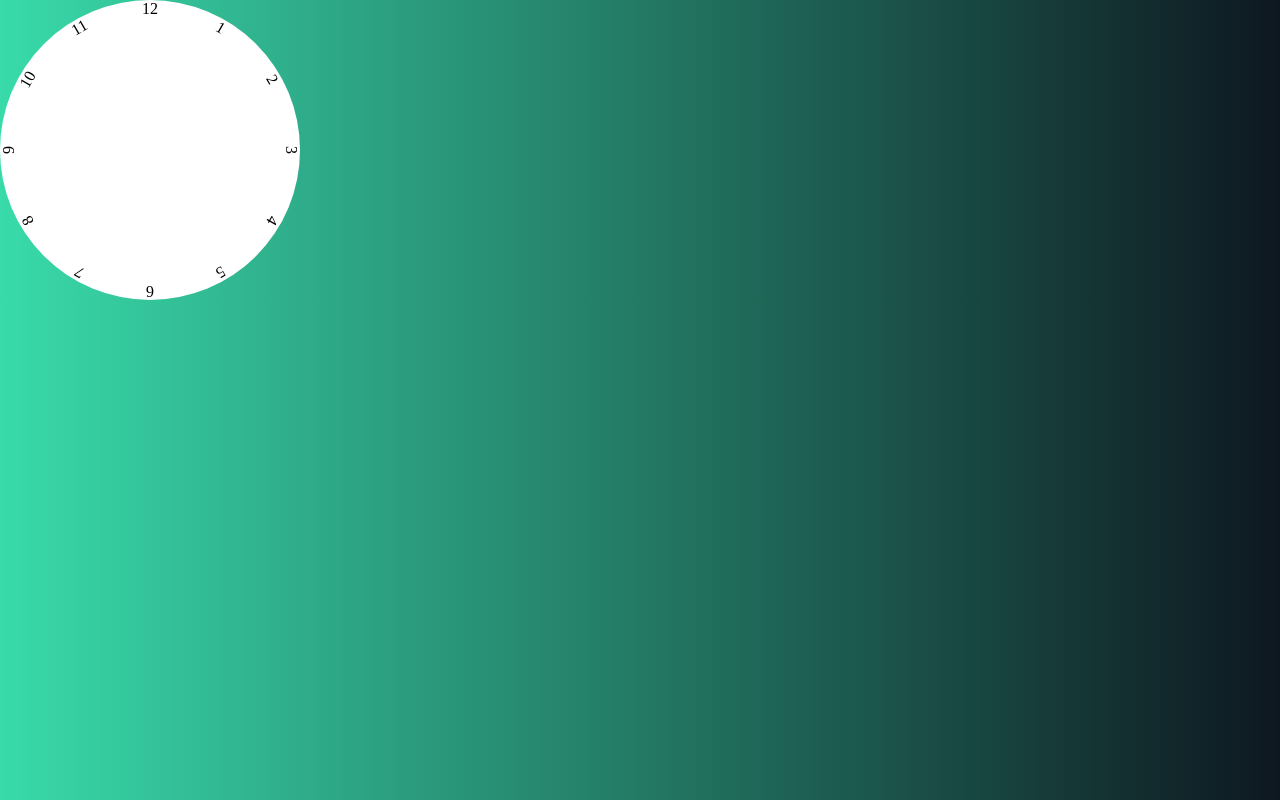
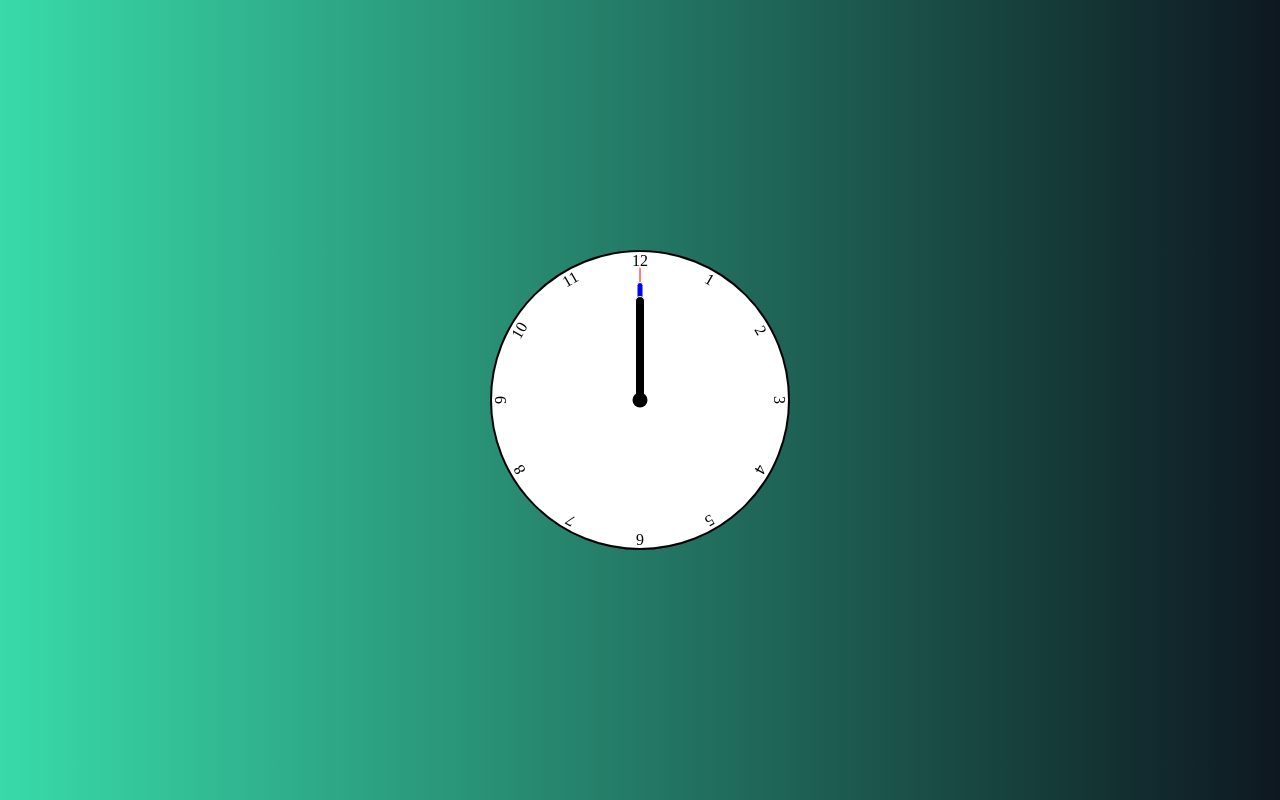
Before and after one commit to Marina8989/SimpleClockJS, a plain HTML site: page index.html in a window 1280 px wide. Drawn offline with Linux system fonts and the light colour scheme.

Commit message:
added css part

```diff
--- a/main.css
+++ b/main.css
@@ -5,6 +5,11 @@
 }
 body{
     background: linear-gradient(to right,hsl(162, 69%, 54%), hsl(207, 40%, 9%));
+    display: flex;
+    justify-content: center;
+    align-items: center;
+    min-height: 100vh;
+    overflow: hidden;
 }
 .clock{
     width: 300px;
@@ -12,6 +17,7 @@ body{
     background: white;
     border-radius: 50%;
     position: relative;
+    border: 2px solid black;
 }
 .clock .number{
     --rotation: 0;
@@ -54,3 +60,43 @@ body{
 .clock .number11{
     --rotation: 330deg;
 }
+.clock .hand {
+    --rotation: 0;
+    position: absolute;
+    background: black;
+    bottom: 50%;
+    left: 50%;
+    transform: translateX(-50%) rotate(calc(var(--rotation) * 1deg));
+    transform-origin: bottom;
+    z-index: 10;
+    border: 1px solid white;
+    border-top-left-radius: 10px;
+    border-top-right-radius: 10px;
+}
+.clock::after{
+    content: '';
+    position: absolute;
+    top: 50%;
+    left: 50%;
+    width: 15px;
+    height: 15px;
+    background: black;
+    transform: translate(-50%, -50%);
+    z-index: 11;
+    border-radius: 50%;
+}
+.hand.second{
+    background: red;
+    width: 3px;
+    height: 45%;
+}
+.hand.minute{
+    background: blue;
+    width: 7px;
+    height: 40%;
+}
+.hand.hour{
+  background: black;
+  width: 10px;
+  height: 35%;
+}
```
